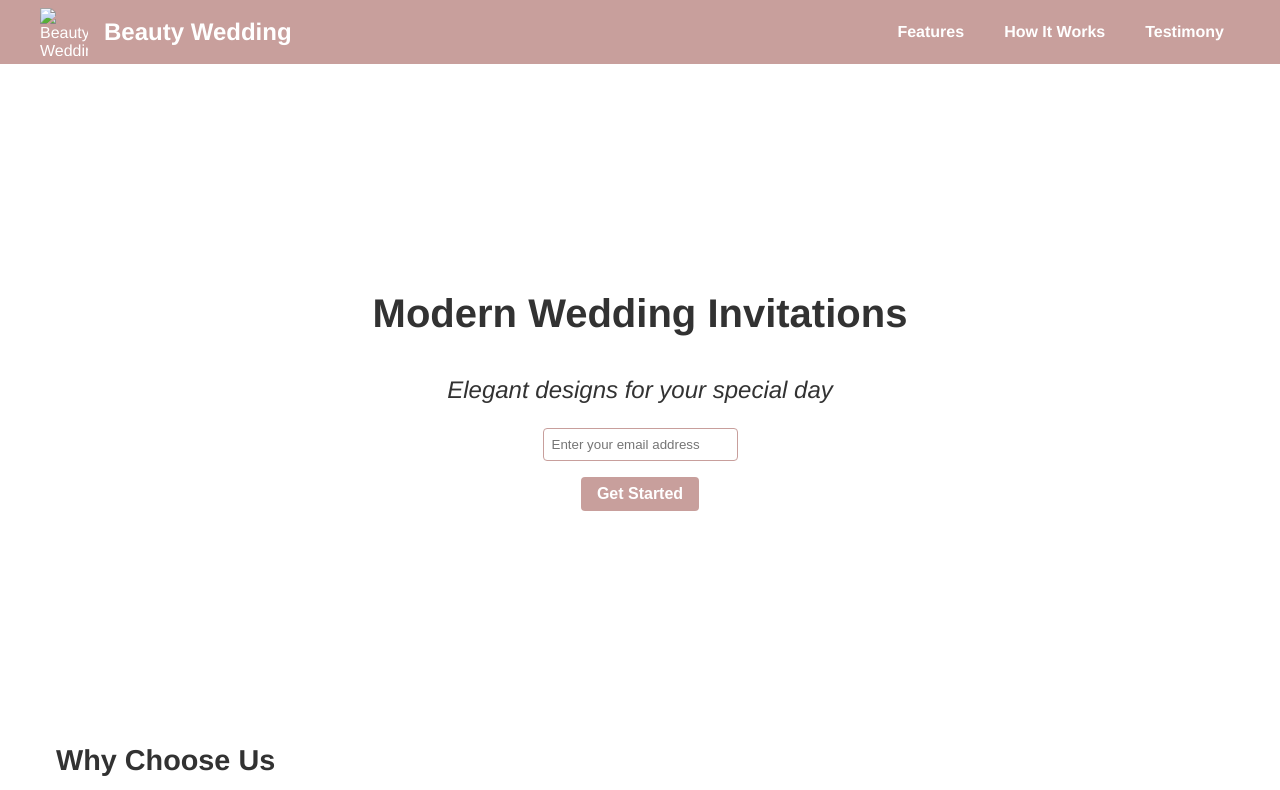
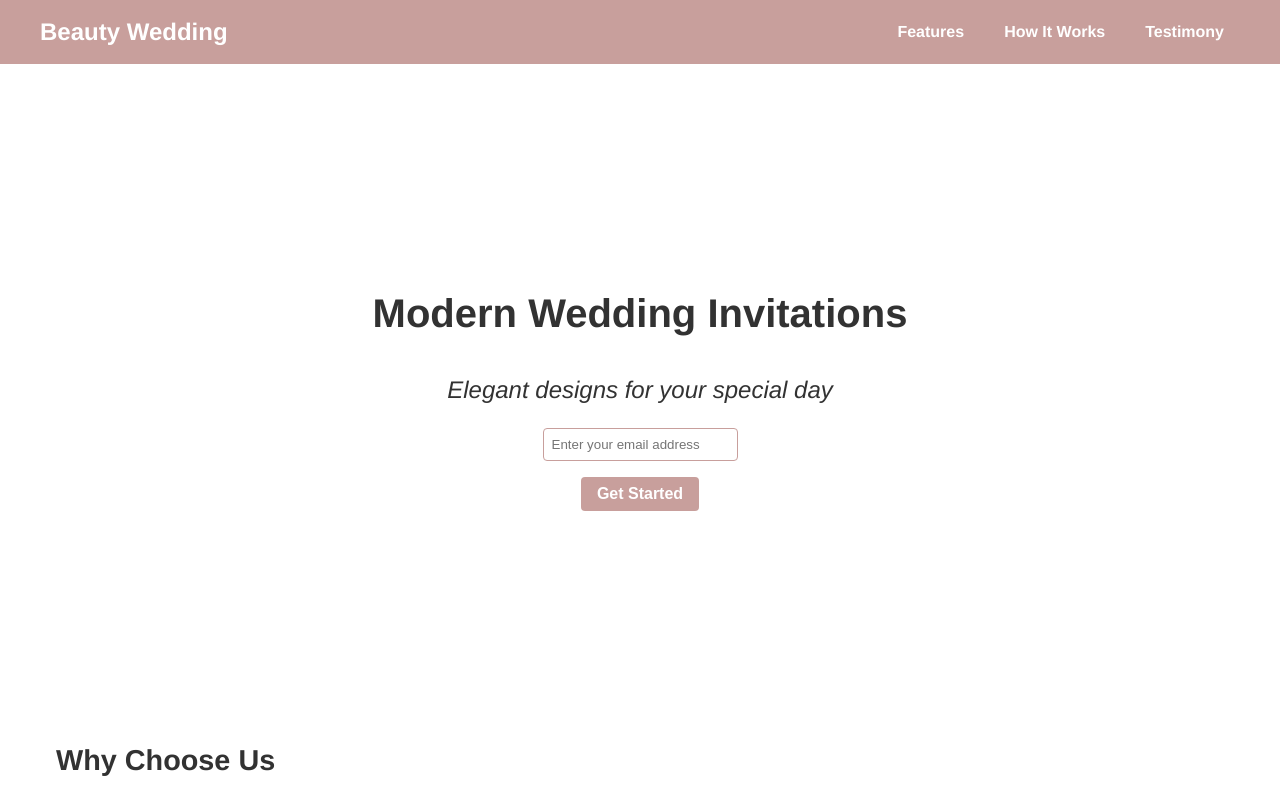
Before and after one commit to chadiro-id/freeCodeCamp-learn, a plain HTML site: page responsive-web-design/product-landing-page/index.html in a window 1280 px wide. Shown: the top 790 px of the page. Drawn offline with Linux system fonts and the light colour scheme.

Commit message:
Disable logo

```diff
--- a/responsive-web-design/product-landing-page/index.html
+++ b/responsive-web-design/product-landing-page/index.html
@@ -10,7 +10,7 @@
     <header id="header">
       <nav id="nav-bar" class="cr-nav">
         <div class="cr-brand">
-          <img id="header-img" src="" alt="Beauty Wedding Logo" class="cr-brand__logo" />
+          <!--<img id="header-img" src="" alt="Beauty Wedding Logo" class="cr-brand__logo" />-->
           <span class="cr-brand__name">Beauty Wedding</span>
         </div>
         <div class="cr-nav__toggle">
```
